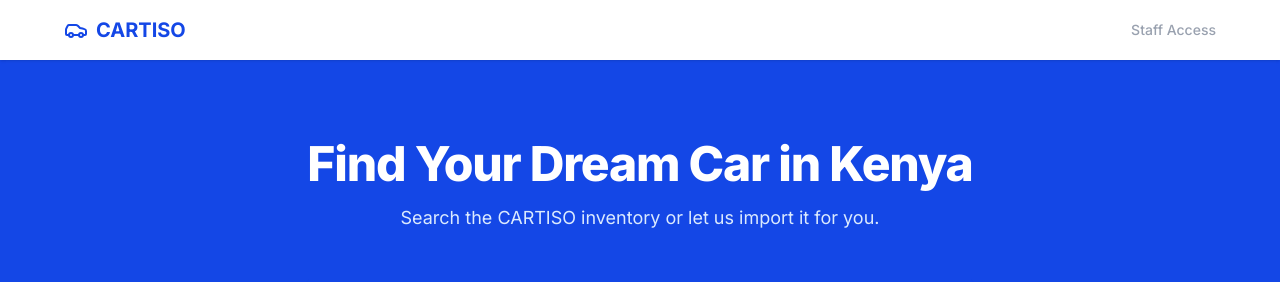
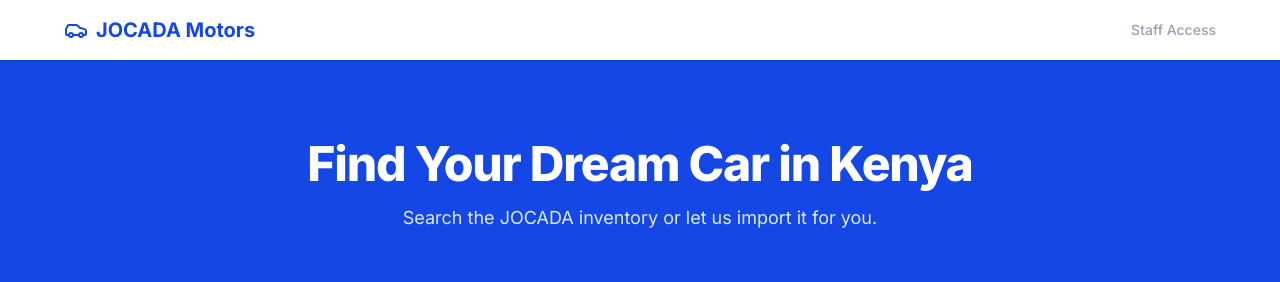
Before and after one commit to Thiani-dk/Tajiri-Motors, a Next.js app: page / in a window 1280 px wide. Shown: the top 282 px of the page. Built offline with nearby package versions, Linux system fonts and the light colour scheme; no server answers; the database is empty.

Commit message:
Rebrand to JOCADA Motors

```diff
--- a/app/admin/page.tsx
+++ b/app/admin/page.tsx
@@ -119,7 +119,7 @@
           <div className="flex items-center gap-3 text-blue-800 dark:text-blue-400">
             <Car size={32} />
             {/* BRANDING UPDATE HERE */}
-            <h1 className="text-3xl font-extrabold tracking-tight">CARTISO Admin</h1>
+            <h1 className="text-3xl font-extrabold tracking-tight">JOCADA Admin</h1>
           </div>
           <a href="/" className="text-sm font-bold text-gray-500 hover:text-blue-600">Back to Website</a>
         </div>
--- a/app/layout.tsx
+++ b/app/layout.tsx
@@ -5,7 +5,7 @@
 const inter = Inter({ subsets: ['latin'] })
 
 export const metadata: Metadata = {
-  title: 'CARTISO',
+  title: 'JOCADA Motors',
   description: 'Premium Car Imports in Kenya',
 }
 
--- a/app/page.tsx
+++ b/app/page.tsx
@@ -85,7 +85,7 @@
       <nav className="bg-white dark:bg-gray-800 shadow-sm p-4 sticky top-0 z-10">
         <div className="max-w-6xl mx-auto flex justify-between items-center">
           <div className="flex items-center gap-2 text-blue-700 dark:text-blue-400 font-bold text-xl">
-            <Car /> <span>CARTISO</span>
+            <Car /> <span>JOCADA Motors</span>
           </div>
           {/* Staff Login Link */}
           <Link href="/admin" className="text-sm font-medium text-gray-400 hover:text-blue-600 dark:hover:text-blue-300">
@@ -97,7 +97,7 @@
       {/* Hero */}
       <div className="bg-blue-700 dark:bg-blue-900 text-white py-20 px-4 text-center">
         <h1 className="text-4xl md:text-5xl font-extrabold mb-4 tracking-tight">Find Your Dream Car in Kenya</h1>
-        <p className="text-blue-100 mb-8 text-lg">Search the CARTISO inventory or let us import it for you.</p>
+        <p className="text-blue-100 mb-8 text-lg">Search the JOCADA inventory or let us import it for you.</p>
 
         <div className="max-w-2xl mx-auto relative">
           <input
```
